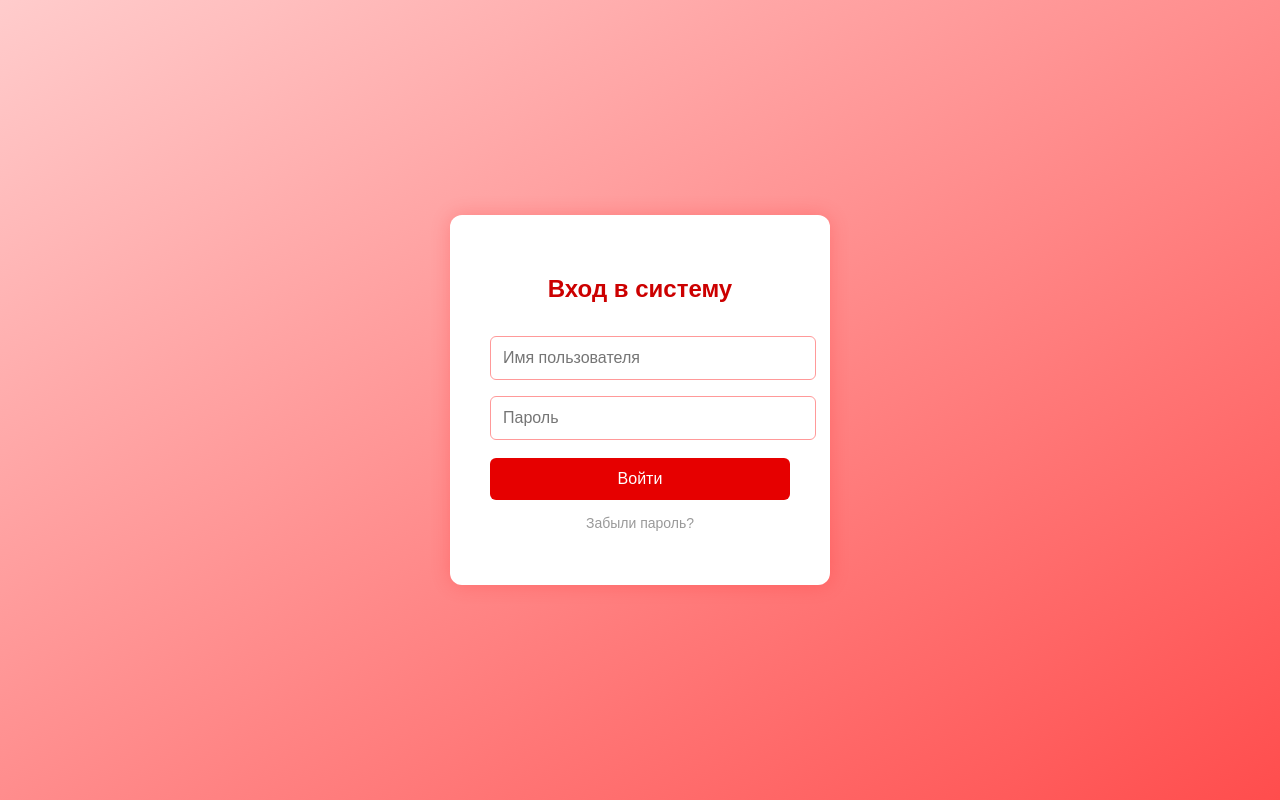
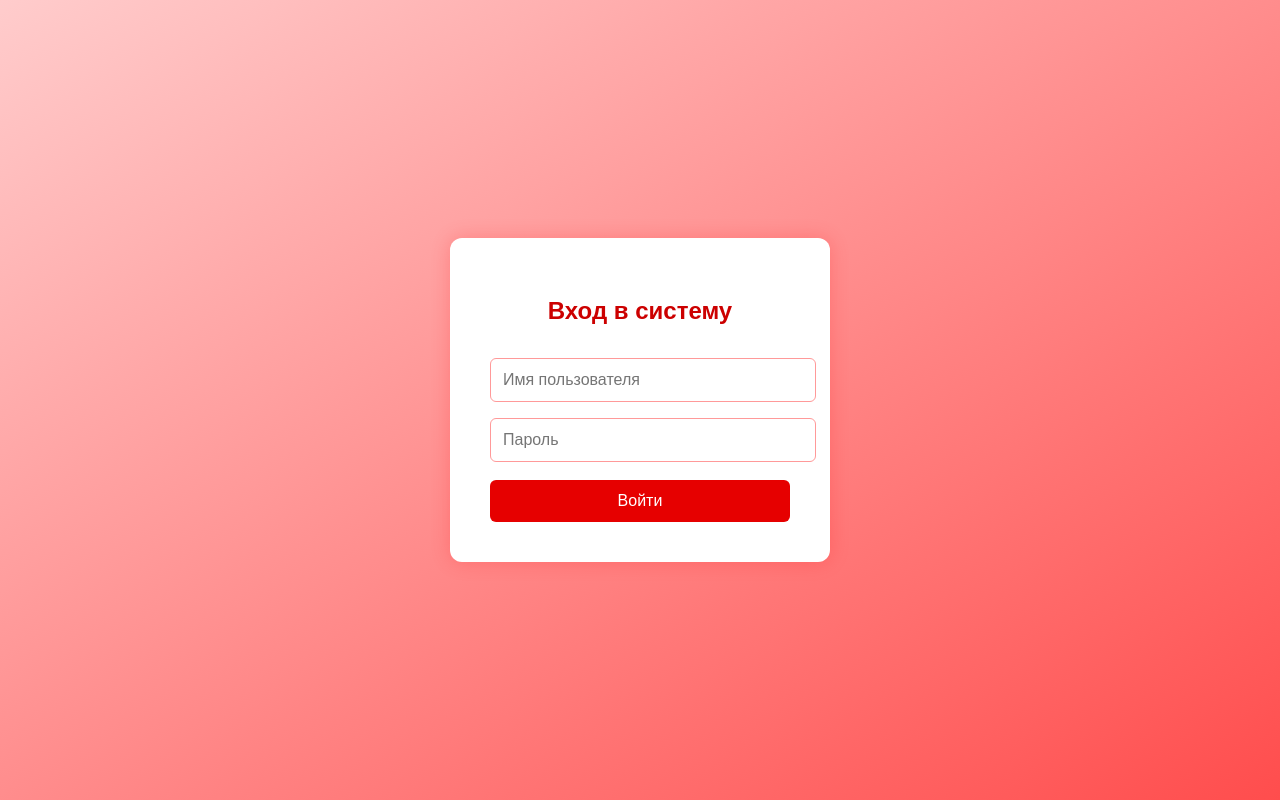
Before and after one commit to viktory2023/diplom-front, a React (Create React App) app in the folder diplom/: page / in a window 1280 px wide. Built offline with nearby package versions, Linux system fonts and the light colour scheme.

Commit message:
hihihihi

```diff
--- a/diplom/src/pages/AuthPage.jsx
+++ b/diplom/src/pages/AuthPage.jsx
@@ -29,7 +29,6 @@ export default function AuthPage() {
           className="login-input"
         />
         <button onClick={handleLogin} className="login-button">Войти</button>
-        <p className="forgot-password">Забыли пароль?</p>
       </div>
     </div>
   );
--- a/diplom/src/styles/AuthPage.css
+++ b/diplom/src/styles/AuthPage.css
@@ -50,10 +50,3 @@ body {
 .login-button:hover {
   background-color: #cc0000;
 }
-
-.forgot-password {
-  margin-top: 15px;
-  font-size: 14px;
-  color: #999999;
-  cursor: pointer;
-}
```
